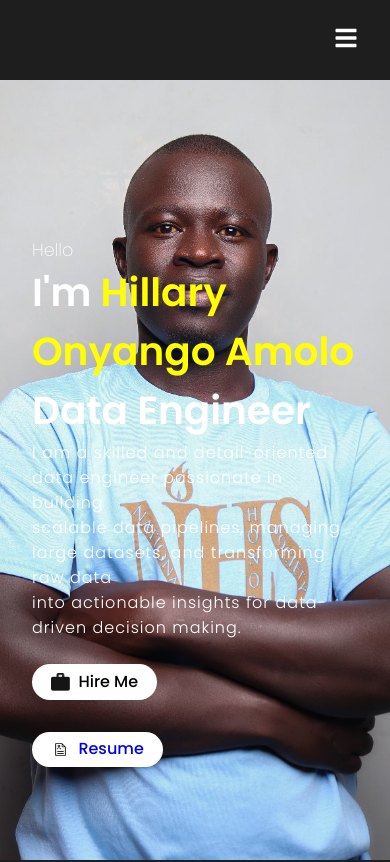
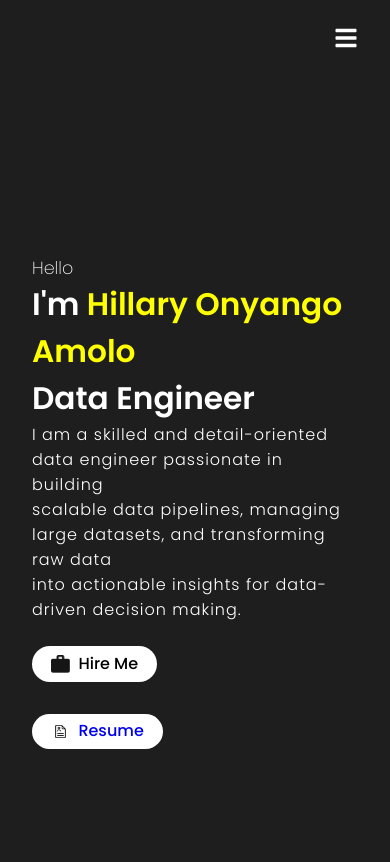
Before and after one commit to HillaryOnyango/Data-Engineer-Portfolio, a React (Create React App) app: page / in a window 390 px wide. Shown: the top 862 px of the page. Built offline with nearby package versions, Linux system fonts and the light colour scheme.

Commit message:
billy going in blind

```diff
--- a/src/components/Intro/intro.css
+++ b/src/components/Intro/intro.css
@@ -9,32 +9,34 @@
 
 .bg {
     position: absolute;
-    top: -4rem;
+    top: 0;
     right: 0;
     z-index: -1;
-    object-fit: cover;
-    height: 100vh;
+    /* Let the image keep its aspect ratio and avoid blurring */
+    width: clamp(30rem, 40vw, 60rem);
+    height: auto;
+    object-fit: contain;
+    image-rendering: auto; /* prefer browser default scaling */
 
-    /* 👇 Added styles to soften edges */
-    border-radius: 2rem;  /* rounded edges */
-    box-shadow: 0 20px 60px rgba(0, 0, 0, 0.45); /* soft shadow */
-
-    /* optional: fade left edge into dark background */
-    -webkit-mask-image: linear-gradient(to left, rgba(0,0,0,1) 90%, rgba(0,0,0,0) 100%);
-            mask-image: linear-gradient(to left, rgba(0,0,0,1) 90%, rgba(0,0,0,0) 100%);
-    -webkit-mask-repeat: no-repeat;
-            mask-repeat: no-repeat;
+    /* remove rounded corners, heavy shadow and mask to keep a crisp image */
+    border-radius: 0;
+    box-shadow: none;
+    -webkit-mask-image: none;
+        mask-image: none;
 }
 
 .introContent {
-    height: 100vh;
-    width: 100vw;
+    min-height: 100vh;
+    width: 100%;
     padding: 2rem;
     font-size: 3rem;
     font-weight: 700;
     display: flex;
     flex-direction: column;
     justify-content: center;
+    /* ensure content sits above the background image */
+    position: relative;
+    z-index: 1;
 }
 
 .hello {
@@ -102,11 +104,13 @@
 /* --- Responsive Adjustments --- */
 @media screen and (max-width: 840px) {
     .bg {
-        right: -10vw;
+        position: absolute;
+        right: -5vw;
+        width: clamp(18rem, 45vw, 40rem);
     }
 
     .introContent {
-        font-size: 10vw;
+        font-size: 8vw;
     }
 
     .hello {
@@ -125,7 +129,8 @@
 }
 
 @media screen and (max-width: 480px) {
+    /* On small phones, hide the decorative image to avoid crowding */
     .bg {
-        right: -20vw;
+        display: none;
     }
 }
```
